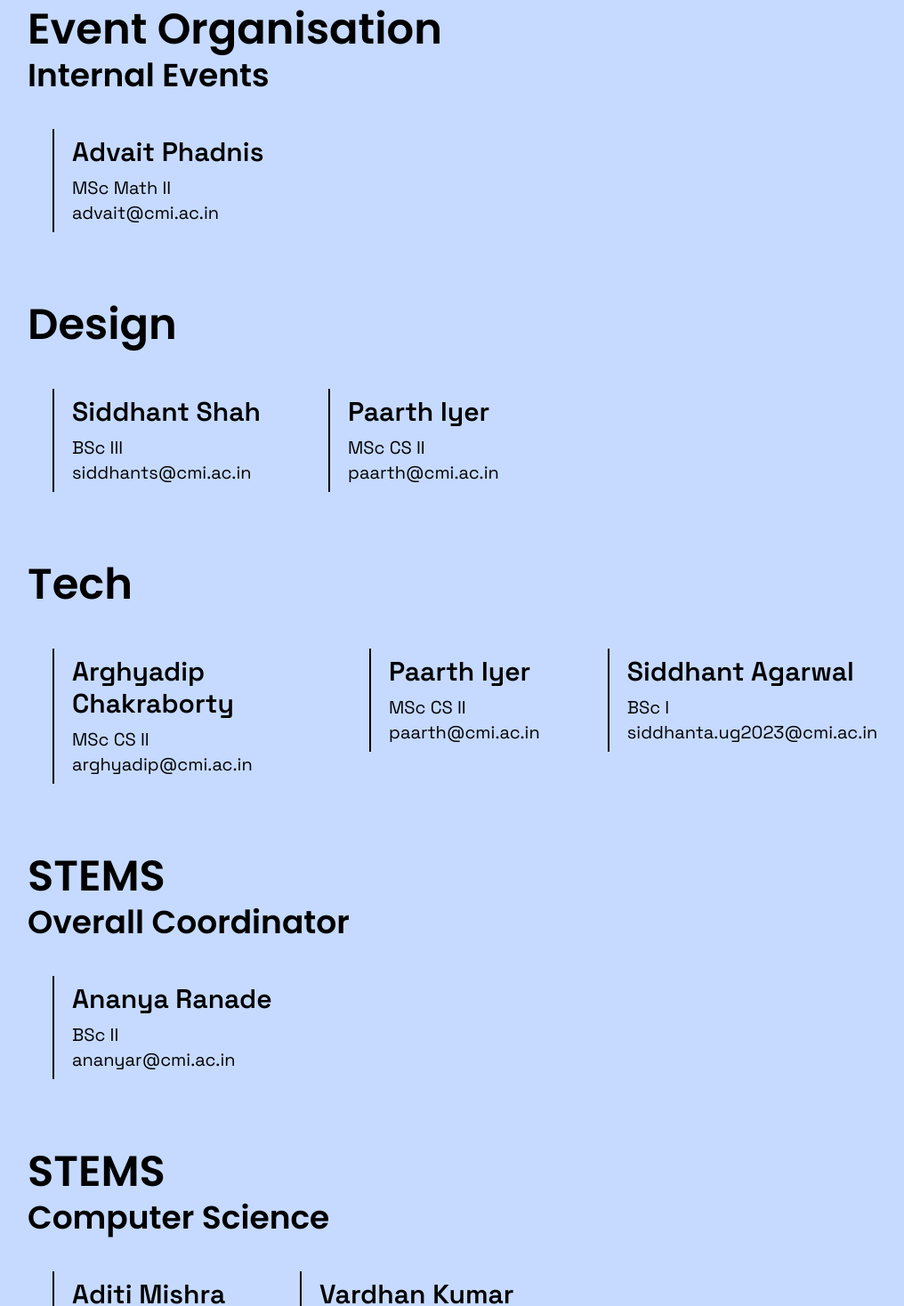
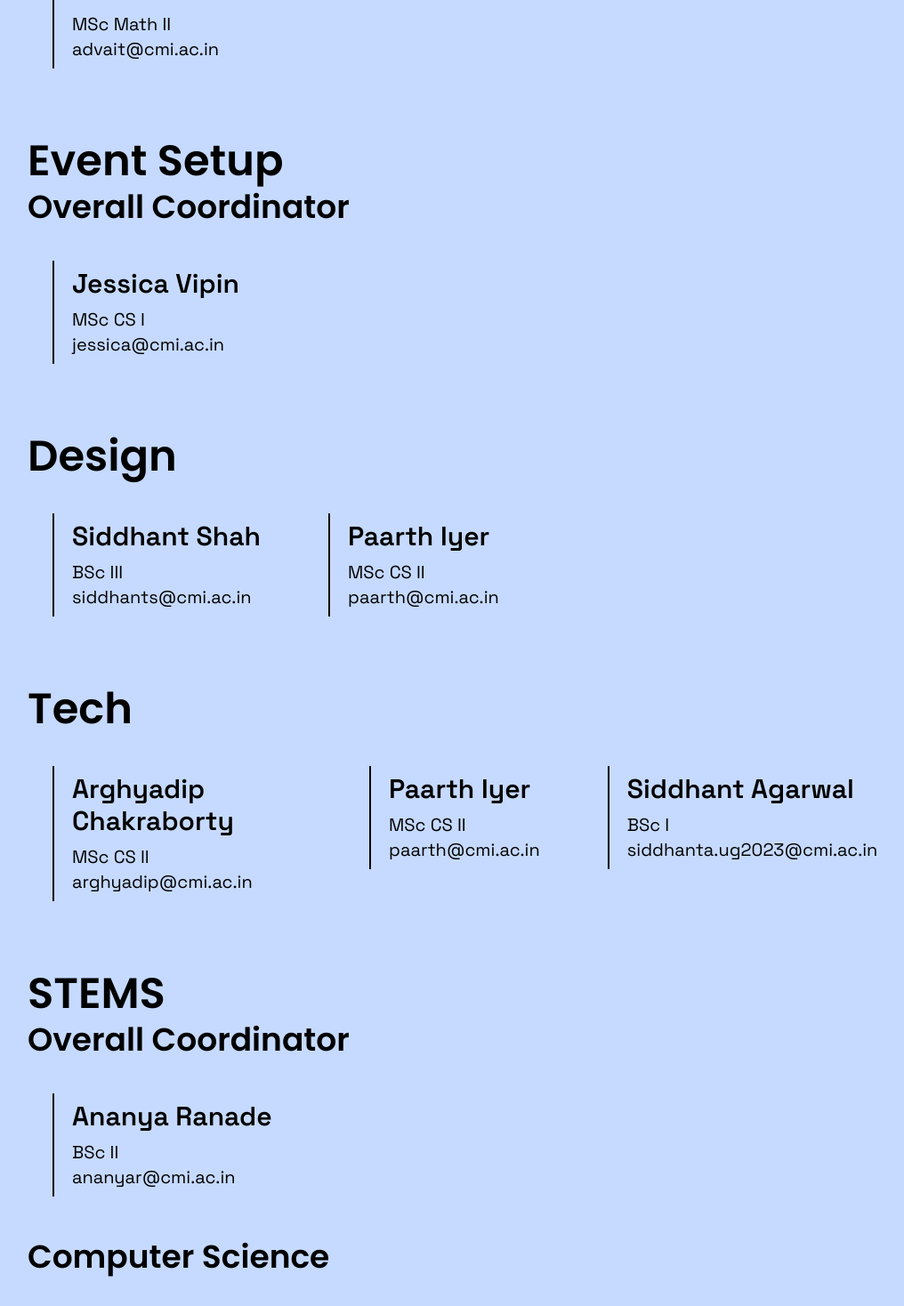
Before and after one commit to Tessellate-CMI/tessellate-frontend, a SvelteKit app: page /about-us in a window 1280 px wide. Shown: the part 2287-3755 px from the top of the page at 89% size, without its empty margins (9-1025 px from the left). Built offline with nearby package versions, Linux system fonts and the light colour scheme; a web font is replaced by a local one.

Commit message:
feat: added event setup to about us

```diff
--- a/src/lib/team.json
+++ b/src/lib/team.json
@@ -16,7 +16,7 @@
     },
     {
         "team": "Event Organisation",
-        "subteam": "Event Coordinators",
+        "subteam": "Overall Coordinator",
         "members": [
             {
                 "name": "Ishita Pethkar",
@@ -31,7 +31,7 @@
         ]
     },
     {
-        "team": "Event Organisation",
+        "team": "",
         "subteam": "External Events",
         "members": [
             {
@@ -47,13 +47,24 @@
         ]
     },
     {
-        "team": "Event Organisation",
+        "team": "",
         "subteam": "Internal Events",
         "members": [
             {
                 "name": "Advait Phadnis",
                 "batch": "MSc Math II",
                 "email": "advait@cmi.ac.in"
+            }
+        ]
+    },
+    {
+        "team": "Event Setup",
+        "subteam": "Overall Coordinator",
+        "members": [
+            {
+                "name": "Jessica Vipin",
+                "batch": "MSc CS I",
+                "email": "jessica@cmi.ac.in"
             }
         ]
     },
@@ -104,7 +115,7 @@
         ]
     },
     {
-        "team": "STEMS",
+        "team": "",
         "subteam": "Computer Science",
         "members": [
             {
@@ -120,7 +131,7 @@
         ]
     },
     {
-        "team": "STEMS",
+        "team": "",
         "subteam": "Maths",
         "members": [
             {
@@ -141,7 +152,7 @@
         ]
     },
     {
-        "team": "STEMS",
+        "team": "",
         "subteam": "Physics",
         "members": [
             {
--- a/src/routes/about-us/+page.svelte
+++ b/src/routes/about-us/+page.svelte
@@ -45,12 +45,16 @@
     <div class="grid grid-cols-1 gap-3">
         {#each team as teamName}<div class="flex flex-col">
                 <div class="pb-3">
-                    <h1 class=" pt-10 font-heading text-4xl font-semibold sm:text-5xl">
-                        {teamName.team}
-                    </h1>
-                    <div class="pt-2 font-heading text-3xl font-semibold sm:text-4xl">
-                        {teamName.subteam ? teamName.subteam : ''}
-                    </div>
+                    {#if teamName.team != ''}
+                        <h1 class=" pt-10 font-heading text-4xl font-semibold sm:text-5xl">
+                            {teamName.team}
+                        </h1>
+                    {/if}
+                    {#if teamName.subteam}
+                        <div class="pt-2 font-heading text-3xl font-semibold sm:text-4xl">
+                            {teamName.subteam}
+                        </div>
+                    {/if}
                 </div>
                 <div class="flex flex-wrap">
                     {#each teamName.members as member}
```
